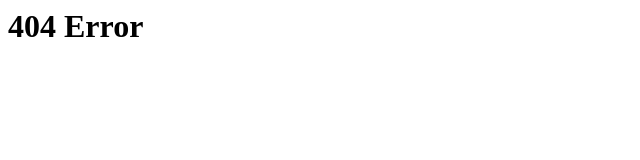
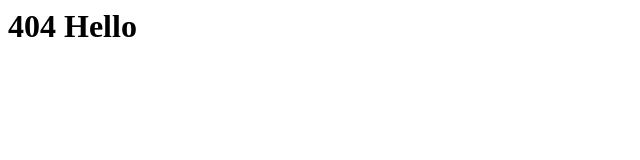
Before and after one commit to kyumdbot/kyumdbot.github.io, a plain HTML site: page index.html in a window 1280 px wide. Shown: the full height of the page, 0-640 px from the left. Drawn offline with Linux system fonts and the light colour scheme.

Commit message:
update index.html

```diff
--- a/index.html
+++ b/index.html
@@ -1 +1 @@
-<h1>404 Error</h1>
+<h1>404 Hello</h1>
```
